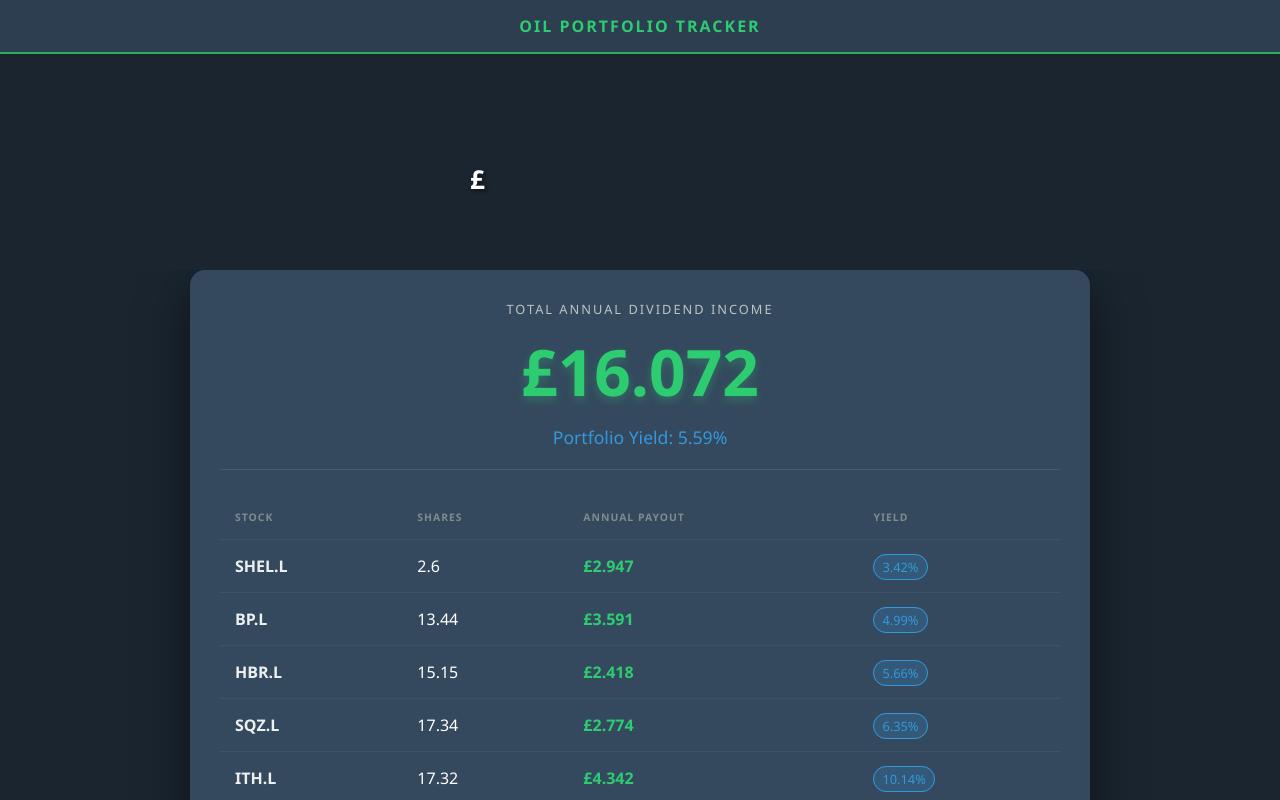
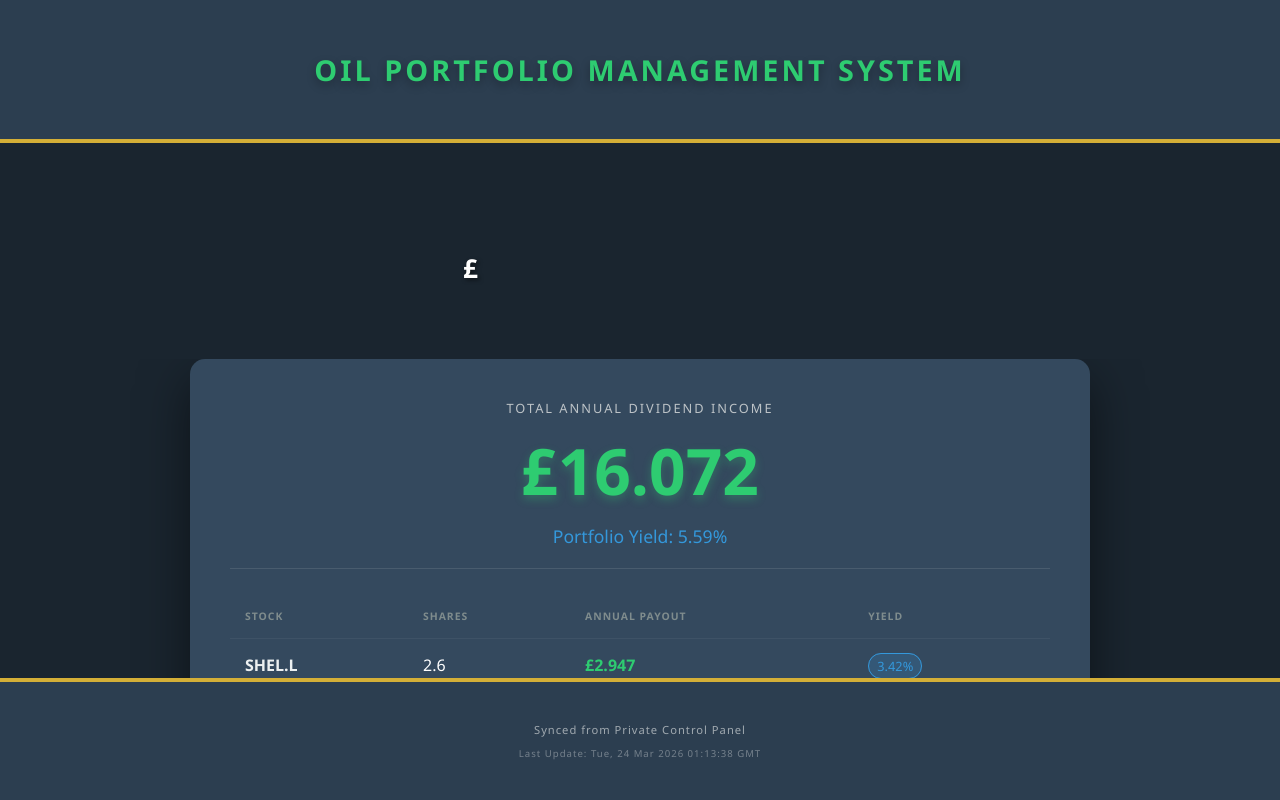
Before and after one commit to daleystonks/oil, a plain HTML site: page index.html in a window 1280 px wide. Drawn offline with Linux system fonts and the light colour scheme; a script that the page names is missing.

Commit message:
Add files via upload

```diff
--- a/index.html
+++ b/index.html
@@ -4,68 +4,89 @@
     <meta charset="UTF-8">
     <title>Oil Portfolio & Dividend Tracker</title>
     <style>
-        /* Base Page Background */
-        html, body { height: 100%; margin: 0; font-family: 'Segoe UI', Tahoma, Geneva, Verdana, sans-serif; background: #1a252f; color: white; display: flex; flex-direction: column; }
+        /* Global Styles - No text selection allowed anywhere */
+        html, body {
+            height: 100%;
+            margin: 0;
+            font-family: 'Segoe UI', Tahoma, Geneva, Verdana, sans-serif;
+            background: #1a252f;
+            color: white;
+            display: flex;
+            flex-direction: column;
+            cursor: default;
+            user-select: none;
+            -webkit-user-select: none;
+            -moz-user-select: none;
+            -ms-user-select: none;
+        }
 
         /* Header Section */
-        .header-spacer { padding: 15px; text-align: center; background: #2c3e50; border-bottom: 2px solid #27ae60; position: relative; z-index: 10; }
-        .header-spacer h1 { margin: 0; font-size: 1rem; letter-spacing: 2px; color: #2ecc71; text-transform: uppercase; }
-
-        /* Market Bar Placement */
-        .market-bar {
-            width: 100%;
-            background: #1a252f;
-            display: flex;
-            justify-content: center;
-            padding: 60px 0 30px 0;
+        .header-spacer {
+            padding: 50px 20px;
+            text-align: center;
+            background: #2c3e50;
+            border-bottom: 4px solid #d4af37;
+            position: relative;
+            z-index: 10;
         }
 
-        /* CURRENCY OVERLAY - ALIGNMENT FIXED */
-        .widget-wrapper {
-            position: relative;
-            width: 350px;
-            height: 126px;
+        .header-logo {
+            margin: 0;
+            font-size: 1.8rem;
+            font-weight: 800;
+            letter-spacing: 3px;
+            text-transform: uppercase;
+            color: #2ecc71;
+            text-shadow: 0px 4px 10px rgba(0, 0, 0, 0.3);
         }
 
+        /* Footer Section */
+        footer {
+            padding: 40px 20px;
+            background: #2c3e50;
+            border-top: 4px solid #d4af37;
+            text-align: center;
+            color: #bdc3c7;
+            font-size: 0.7rem;
+            letter-spacing: 1px;
+        }
+
+        /* Market Bar & Widget Container */
+        .market-bar { width: 100%; background: #1a252f; display: flex; justify-content: center; padding: 60px 0 30px 0; }
+
+        .widget-wrapper { position: relative; width: 350px; height: 126px; }
+
+        /* The Overlay £ Sign */
         .widget-wrapper::before {
             content: "£";
             position: absolute;
-            /* Moved further left from 12px to 5px */
-            left: 5px;
-            /* Adjusted height to 47px for better centering with the price */
+            left: -2px;
             top: 47px;
             font-size: 26px;
             font-weight: bold;
             color: #ffffff;
             z-index: 100;
             pointer-events: none;
-            text-shadow: 2px 2px 4px rgba(0,0,0,0.5); /* Adds pop against the widget */
+            text-shadow: 2px 2px 4px rgba(0,0,0,0.5);
         }
 
         .widget-container {
             width: 100%;
             height: 100%;
             background: transparent !important;
-            /* Added slight padding to the widget itself to clear room for the £ */
             padding-left: 10px;
             box-sizing: border-box;
+            pointer-events: none; /* Prevents clicks on the TradingView links */
         }
 
-        /* Main Content Wrapper */
-        .main-wrapper {
-            flex: 1;
-            display: flex;
-            flex-direction: column;
-            align-items: center;
-            padding: 0 20px 60px 20px;
-            overflow-y: auto;
-        }
+        /* Main Content Layout */
+        .main-wrapper { flex: 1; display: flex; flex-direction: column; align-items: center; padding: 0 20px 60px 20px; overflow-y: auto; }
 
         .container {
             width: 100%;
             max-width: 900px;
             background: #34495e;
-            padding: 30px;
+            padding: 40px;
             border-radius: 15px;
             box-shadow: 0 20px 50px rgba(0,0,0,0.5);
             text-align: center;
@@ -77,25 +98,26 @@
         .big-number { font-size: 4em; font-weight: bold; color: #2ecc71; margin: 10px 0; text-shadow: 0 4px 10px rgba(46, 204, 113, 0.3); }
         .avg-yield-text { font-size: 1.1em; color: #3498db; font-weight: 300; }
 
+        /* Table Styling */
         table { width: 100%; border-collapse: collapse; margin-top: 20px; text-align: left; }
         th, td { padding: 15px; border-bottom: 1px solid rgba(255,255,255,0.05); }
         th { color: #7f8c8d; text-transform: uppercase; font-size: 0.65em; letter-spacing: 1px; }
         .ticker-name { font-weight: bold; font-size: 1em; color: #ecf0f1; }
         .yield-badge { background: rgba(52, 152, 219, 0.2); color: #3498db; padding: 3px 8px; border-radius: 20px; font-size: 0.8em; border: 1px solid #3498db; }
 
-        .footer-note { margin-top: 30px; font-size: 0.65em; color: #7f8c8d; padding-bottom: 10px; }
-
+        /* Responsive Mobile Settings */
         @media (max-width: 600px) {
+            .header-spacer, footer { padding: 30px 10px; }
+            .header-logo { font-size: 1.1rem; }
             .market-bar { padding: 40px 0 20px 0; }
             .widget-wrapper { width: 100%; }
-            .widget-wrapper::before { left: 2%; top: 44px; font-size: 22px; }
         }
     </style>
 </head>
 <body>
 
 <div class="header-spacer">
-    <h1>OIL PORTFOLIO TRACKER</h1>
+    <div class="header-logo">OIL PORTFOLIO MANAGEMENT SYSTEM</div>
 </div>
 
 <div class="market-bar">
@@ -113,7 +135,7 @@
                 }
                 </script>
             </div>
-            </div>
+        </div>
     </div>
 </div>
 
@@ -124,24 +146,21 @@
             <div id="grand-total-div" class="big-number">£0.00</div>
             <div id="avg-yield" class="avg-yield-text">Portfolio Yield: 0.00%</div>
         </div>
-
         <table>
             <thead>
-                <tr>
-                    <th>Stock</th>
-                    <th>Shares</th>
-                    <th>Annual Payout</th>
-                    <th>Yield</th>
-                </tr>
+                <tr><th>Stock</th><th>Shares</th><th>Annual Payout</th><th>Yield</th></tr>
             </thead>
             <tbody id="div-body"></tbody>
         </table>
-
-        <div class="footer-note">
-            Synced from Private Control Panel • Last Update: <span id="last-mod">Checking...</span>
-        </div>
     </div>
 </div>
+
+<footer>
+    <div style="opacity: 0.8;">Synced from Private Control Panel</div>
+    <div style="margin-top: 10px; font-size: 0.6rem; opacity: 0.5;">
+        Last Update: <span id="last-mod">Checking...</span>
+    </div>
+</footer>
 
 <script>
     async function loadDividends() {
@@ -149,13 +168,10 @@
         try {
             const response = await fetch('stocks.json?v=' + Date.now());
             if (!response.ok) throw new Error();
-
             const lastMod = response.headers.get('Last-Modified') || "Just now";
             document.getElementById('last-mod').innerText = lastMod;
-
             const portfolio = await response.json();
             let totalIncome = 0, totalValue = 0;
-
             if (!portfolio || portfolio.length === 0) {
                 body.innerHTML = '<tr><td colspan="4" style="text-align:center; padding: 40px; color: #bdc3c7;">Portfolio empty.</td></tr>';
             } else {
@@ -171,14 +187,10 @@
                     </tr>`;
                 }).join('');
             }
-
             document.getElementById('grand-total-div').innerText = `£${totalIncome.toLocaleString(undefined, {minimumFractionDigits: 2})}`;
             const avgYield = totalValue > 0 ? (totalIncome / totalValue) * 100 : 0;
             document.getElementById('avg-yield').innerText = `Portfolio Yield: ${avgYield.toFixed(2)}%`;
-
-        } catch (e) {
-            body.innerHTML = '<tr><td colspan="4" style="text-align:center; padding: 40px; color: #e74c3c;">Connection Error.</td></tr>';
-        }
+        } catch (e) { body.innerHTML = '<tr><td colspan="4" style="text-align:center; padding: 40px; color: #e74c3c;">Connection Error.</td></tr>'; }
     }
     window.onload = loadDividends;
 </script>
```
